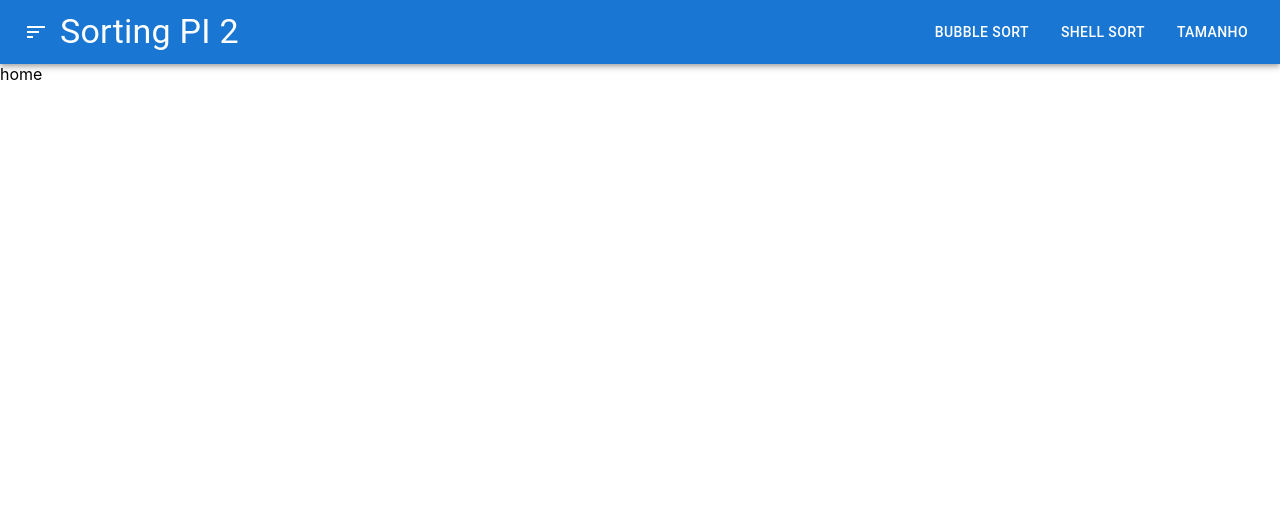
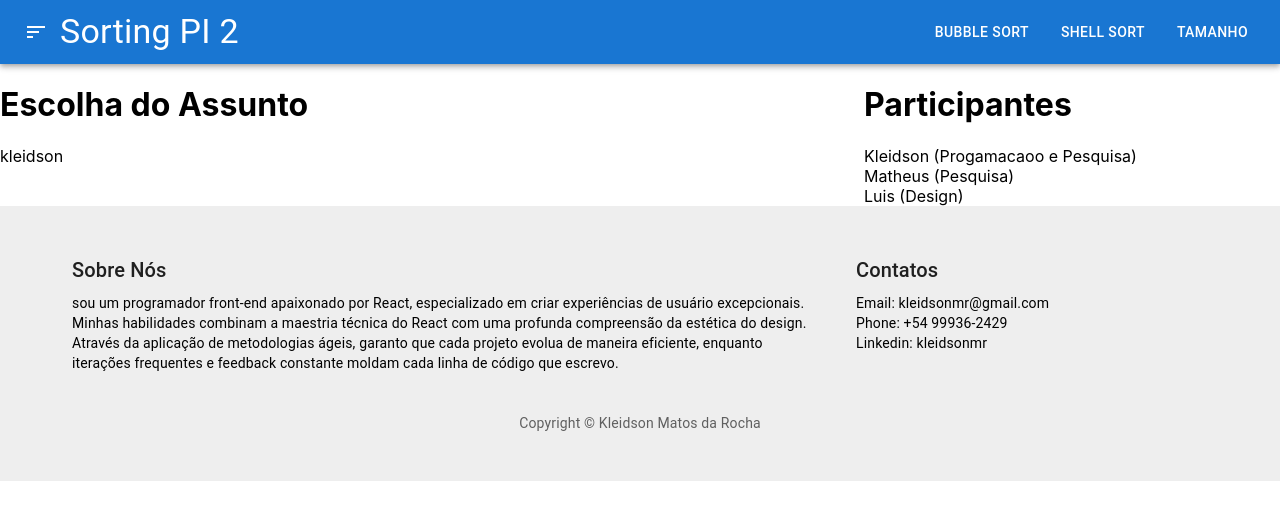
Before and after one commit to KleidsonRocha/Shorting-React, a React (Create React App) app: page / in a window 1280 px wide. Shown: the top 520 px of the page. Built offline with nearby package versions, Linux system fonts and the light colour scheme.

Commit message:
First commit

```diff
--- a/src/App.tsx
+++ b/src/App.tsx
@@ -1,7 +1,11 @@
+import { Grid, Stack, styled } from '@mui/material'
 import { useEffect, useState } from 'react'
 import './App.css'
 import { NavBar } from './components/core/Navbar'
 import { Page } from './types/page'
+import Footer from './components/core/Footer'
+
+
 
 function App() {
     const [arraySize, setArraySize] = useState<number>(10)
@@ -19,13 +23,35 @@ function App() {
             />
 
             { page === 'home' && (
-                <div>home</div>
+                <>
+                    <Grid container spacing={2}>
+                        <Grid item xs={8}>
+                            <h1>Escolha do Assunto</h1>
+                            <text>kleidson</text>
+                        </Grid>
+                        <Grid alignItems="flex-start" item xs={4}>
+                            <h1>Participantes</h1>
+                            <text>Kleidson (Progamacaoo e Pesquisa)</text><br />
+                            <text>Matheus (Pesquisa)</text><br />
+                            <text>Luis (Design)</text><br />
+                        </Grid>
+                    </Grid>
+                    <Footer />
+                </>
             )}
             { page === 'bubble' && (
-                <div>bubble</div>
+                <>
+                    <div>bubble</div>
+                    <Footer />
+
+                </>
             )}
             { page === 'shell' && (
-                <div>shell</div>
+                 <>
+                 <div>Shell</div>
+                 <Footer />
+
+             </>
             )}
         </>
     );
--- /dev/null
+++ b/src/components/core/Footer.tsx
@@ -0,0 +1,58 @@
+import * as React from "react";
+import Container from "@mui/material/Container";
+import Typography from "@mui/material/Typography";
+import Link from "@mui/material/Link";
+import Grid from "@mui/material/Grid";
+import { Facebook, Instagram, LinkedIn, Twitter } from "@mui/icons-material";
+import { Box } from "@mui/material";
+
+export default function Footer() {
+  return (
+    <Box
+      component="footer"
+      sx={{
+        backgroundColor: (theme) => theme.palette.mode === "light"
+            ? theme.palette.grey[200]
+            : theme.palette.grey[800],
+        p: 6,
+      }}
+    >
+      <Container maxWidth="lg">
+        <Grid container spacing={5}>
+          <Grid item xs={18} sm={8}>
+            <Typography variant="h6" color="text.primary" gutterBottom>
+              Sobre Nós
+            </Typography>
+            <Typography variant="body2" color="dark" justifyContent={"center"}>
+            sou um programador front-end apaixonado por React, especializado em criar experiências de usuário excepcionais. Minhas habilidades combinam a maestria técnica
+            do React com uma profunda compreensão da estética do design. Através da aplicação de metodologias ágeis, garanto que cada projeto evolua de maneira eficiente,
+            enquanto iterações frequentes e feedback constante moldam cada linha de código que escrevo.
+            </Typography>
+          </Grid>
+          <Grid item xs={18} sm={4}>
+            <Typography variant="h6" color="text.primary" gutterBottom>
+              Contatos
+            </Typography>
+            <Typography variant="body2" color="light">
+              Email: kleidsonmr@gmail.com
+            </Typography>
+            <Typography variant="body2" color="light">
+              Phone: +54 99936-2429
+            </Typography>
+            <Typography variant="body2" color="light">
+              Linkedin: kleidsonmr
+            </Typography>
+          </Grid>
+
+        </Grid>
+        <Box mt={5}>
+          <Typography variant="body2" color="text.secondary" align="center">
+            {"Copyright © "}
+             Kleidson Matos da Rocha
+
+          </Typography>
+        </Box>
+      </Container>
+    </Box>
+  )
+}
```
Also changed, not shown: 1 other file (tests, documents, lock files or other folders).
